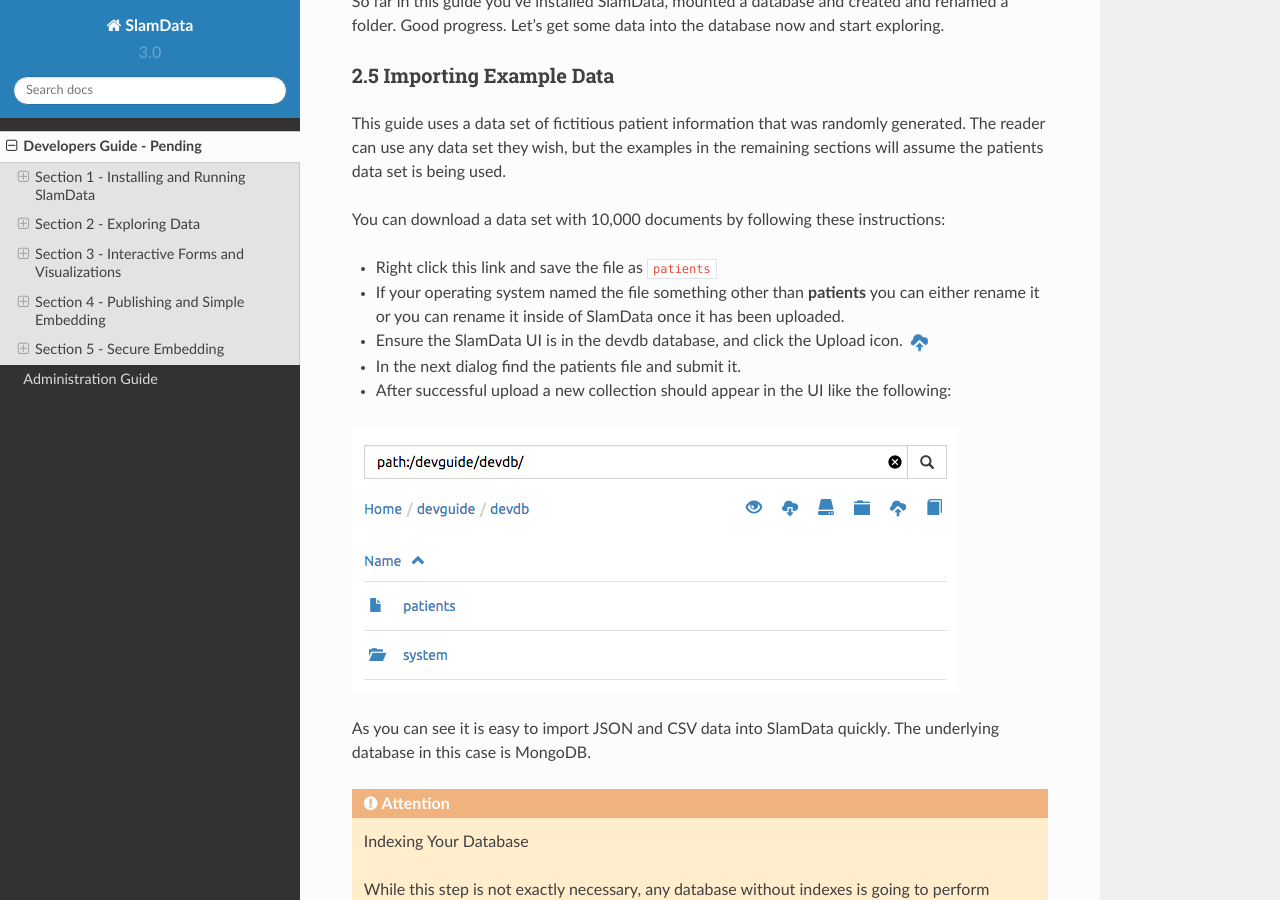
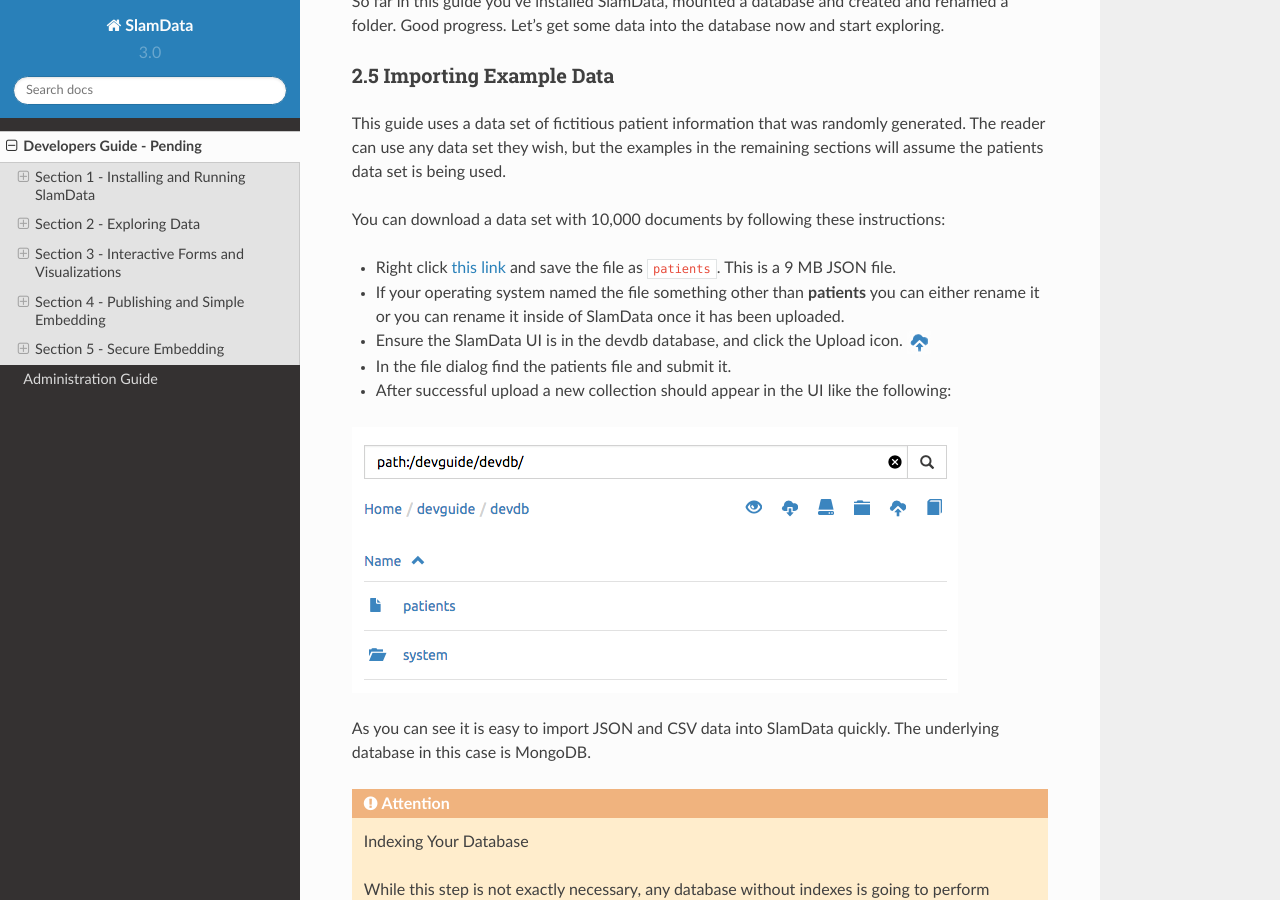
Before and after one commit to uapasha/slamdata-docs, a Sphinx documentation site: the page built from source/developers-guide-pending.rst, in a window 1280 px wide and 900 px high, scrolled down 7598 px. Built offline with Sphinx 7.4.7 and the Read the Docs theme 2.0.0, drawn with Linux system fonts in a browser that asks for light colours.

Commit message:
more changes

```diff
--- a/source/developers-guide-pending.rst
+++ b/source/developers-guide-pending.rst
@@ -301,7 +301,8 @@ set is being used.
 You can download a data set with 10,000 documents by following these
 instructions:
 
-* Right click this link and save the file as ``patients``
+* Right click `this link <https://github.com/damonLL/tutorial_files/raw/master/patients>`__
+  and save the file as ``patients``.  This is a 9 MB JSON file.
 
 * If your operating system named the file something other than
   **patients** you can either rename it or you can rename it
@@ -310,7 +311,7 @@ instructions:
 * Ensure the SlamData UI is in the devdb database, and click
   the Upload icon.  |Upload|
 
-* In the next dialog find the patients file and submit it.
+* In the file dialog find the patients file and submit it.
 
 * After successful upload a new collection should appear in the UI
   like the following:
```
